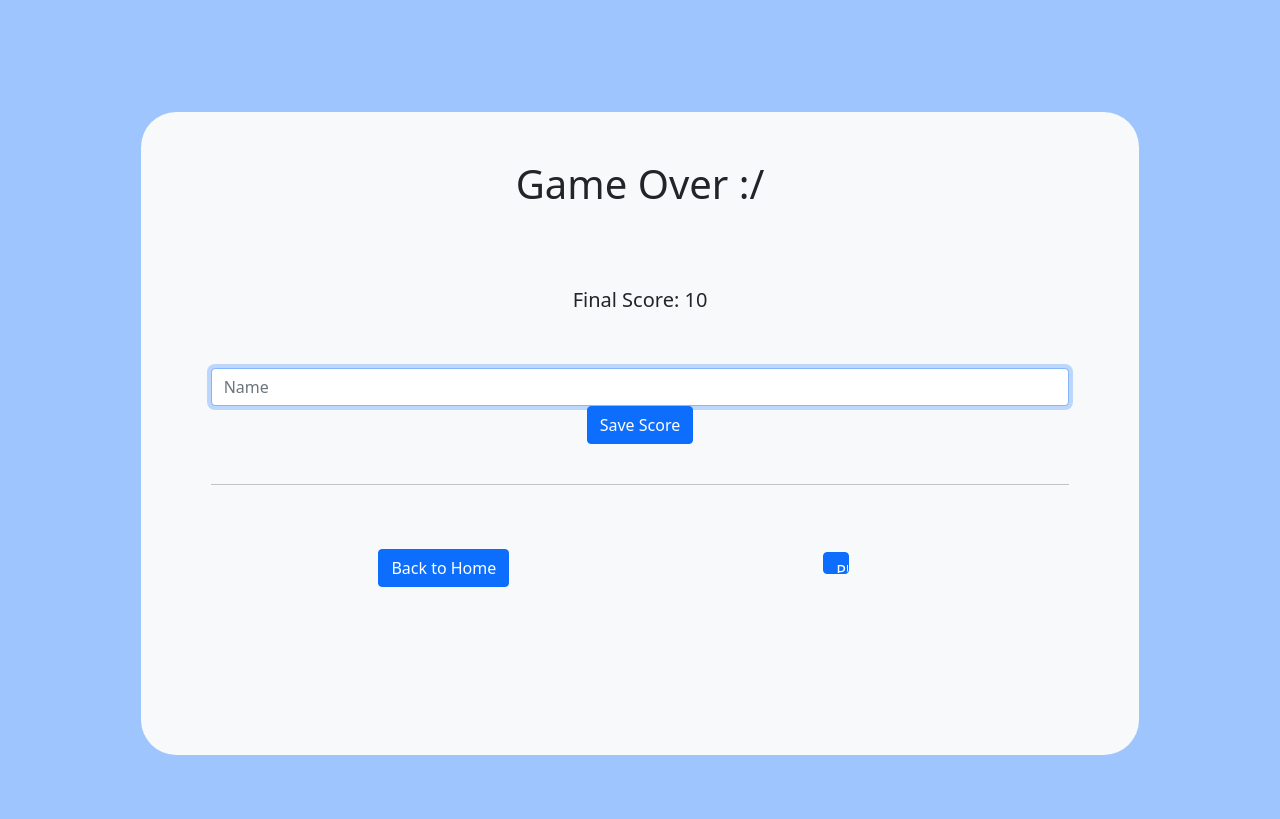
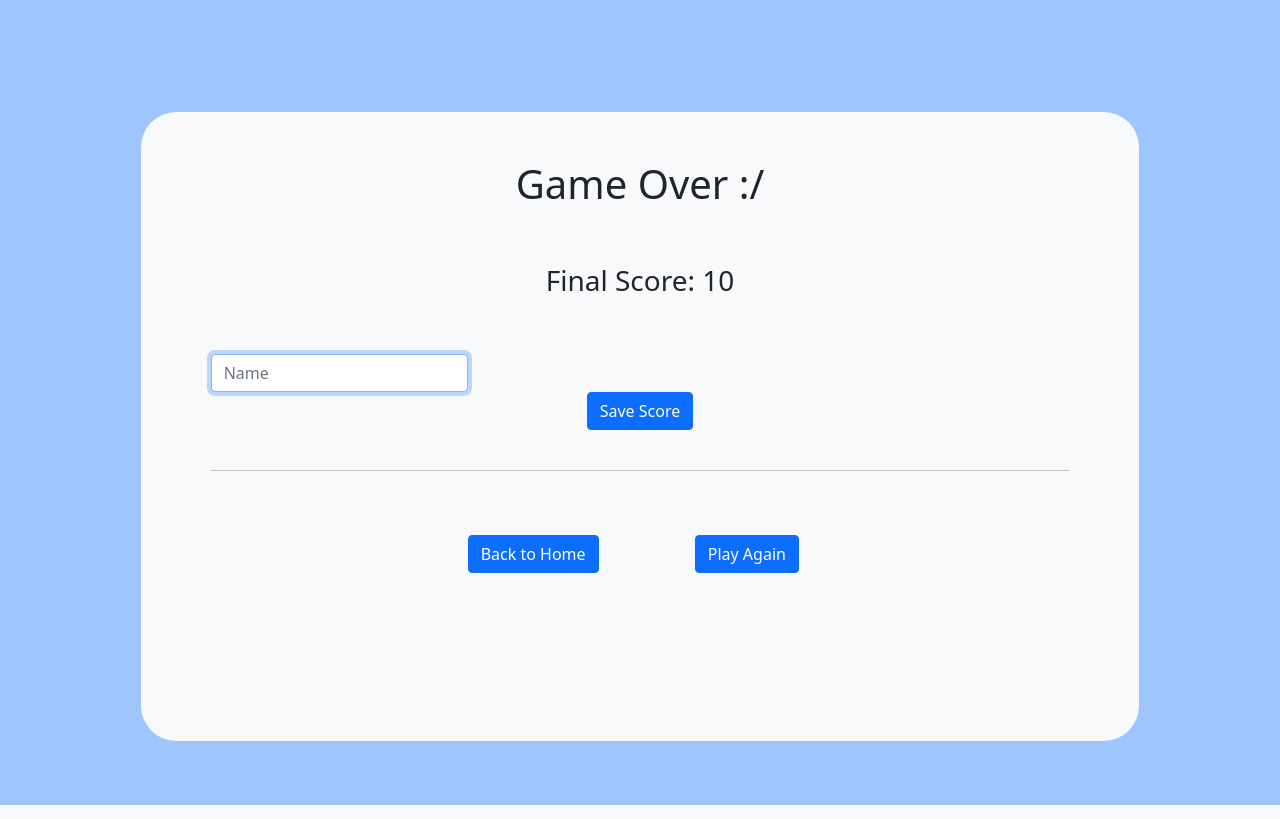
Before and after one commit to gregh13/CS50-Final-Project-Which-Would-Win, a Flask app: template templates/gameover.html in a window 1280 px wide. Run offline with Flask 2, Linux system fonts and the light colour scheme; the template is opened without the code that fills it: most values are stand-ins (such as "Sample title", 1, 10 or a date in 2020).

Commit message:
improve front-end

```diff
--- a/templates/gameover.html
+++ b/templates/gameover.html
@@ -24,24 +24,24 @@
                 <br>
                 <br>
                 <h1>Game Over :/</h1>
-                <br><br><br>
-                <h5>Final Score: {{ score }}</h5>
+                <br><br>
+                <h3>Final Score: {{ score }}</h3>
                 <br>
                 <br>
             <form action="/savescore" method="post">
-                <input class="form-control" width="40%" name="name" type="text" placeholder="Name" required autofocus>
+                <input class="form-control" style="width: 30%;" name="name" type="text" placeholder="Name" required autofocus>
                 <input class="btn btn-primary" type="submit" value="Save Score">
             </form>
             <br>
             <hr>
             <br><br>
-                  <div class="row justify-content-evenly">
+                  <div class="row justify-content-evenly" style="margin: 0 22%;">
                     <div class="col-4">
                       <a href="/"><button class="btn btn-primary">Back to Home</button></a>
                     </div>
                     <div class="col-4">
                        <form action="/" method="post">
-                        <input type="submit" class="btn btn-primary" style="height: 22px; width: 22px;" value="Play Again">
+                        <input type="submit" class="btn btn-primary" value="Play Again">
                        </form>
                     </div>
                   </div>
```
